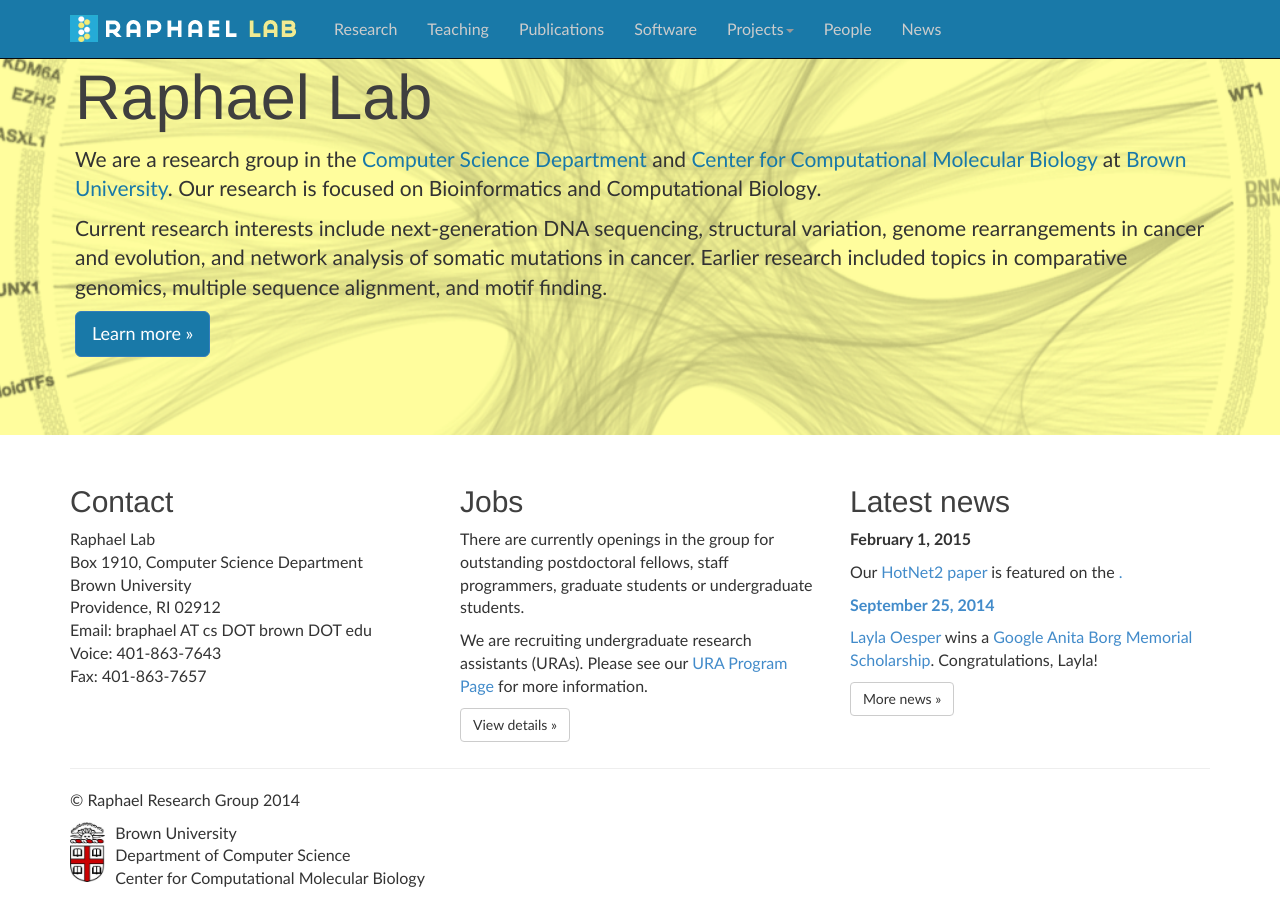
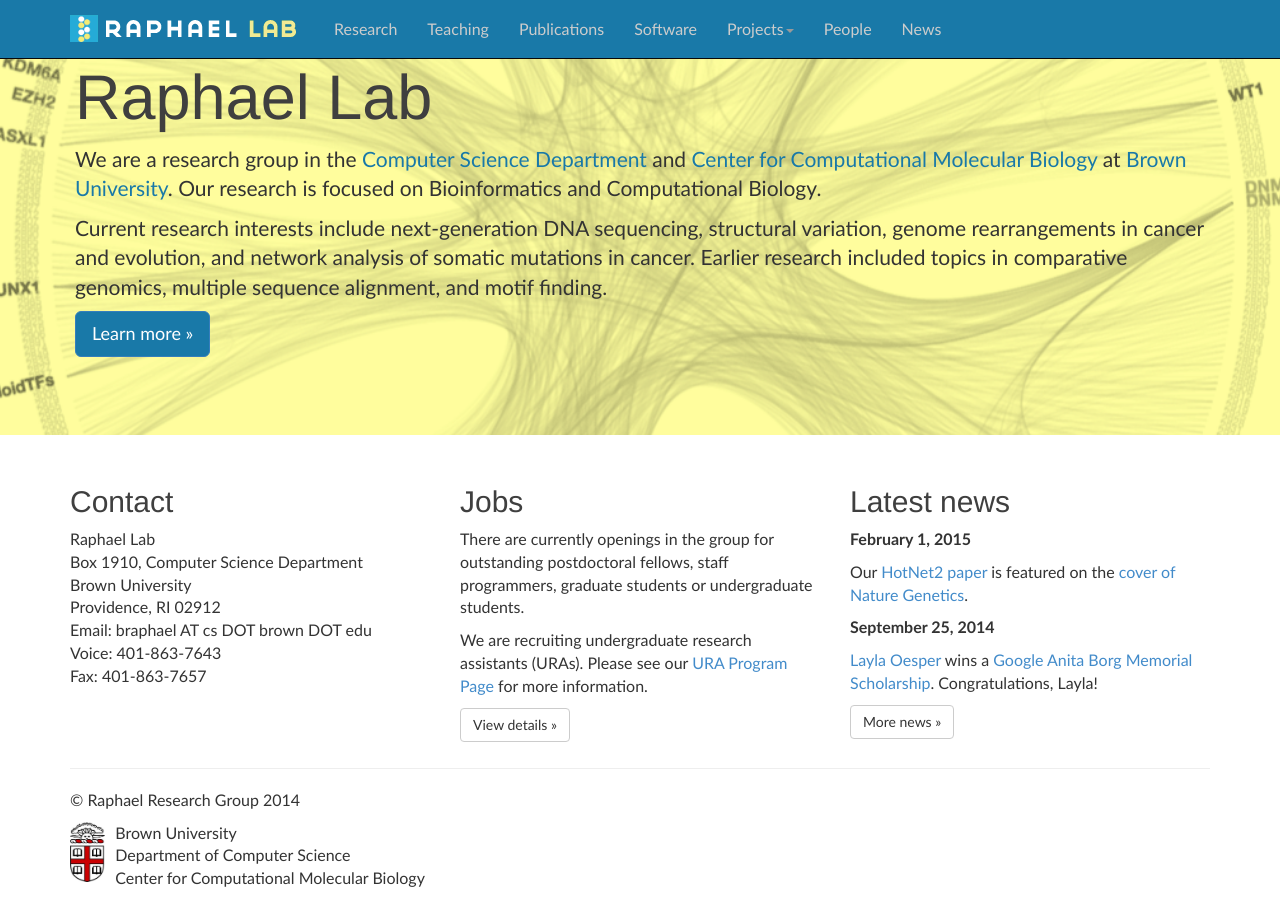
Before and after one commit to raphael-group/raphael-group.github.io, a Jekyll site: the page built from index.html, in a window 1280 px wide and 900 px high, scrolled down 70 px. Built offline with Jekyll 4.4.1, drawn with Linux system fonts in a browser that asks for light colours; nearby versions of some CDN libraries; Markdown is read by kramdown in place of the engine named in the settings; comment, search, counter and statistics services are not loaded.

Commit message:
update news

```diff
--- a/index.html
+++ b/index.html
@@ -39,7 +39,7 @@
     <div class="col-md-4">
         <h2>Latest news</h2>
         <p><b>February 1, 2015</b></p>
-        <p>Our <a href="http://www.nature.com/ng/journal/v47/n2/full/ng.3168.html">HotNet2 paper</a> is featured on the <a href="http://www.nature.com/ng/journal/v47/n2/covers/index.html"cover of Nature Genetics>.</p>
+        <p>Our <a href="http://www.nature.com/ng/journal/v47/n2/full/ng.3168.html">HotNet2 paper</a> is featured on the <a href="http://www.nature.com/ng/journal/v47/n2/covers/index.html">cover of Nature Genetics</a>.</p>
         <p><b>September 25, 2014</b></p>
 	<p>
         <a href="http://cs.brown.edu/people/layla/">Layla Oesper</a> wins a <a href="https://blog.cs.brown.edu/2014/09/25/molly-long-and-layla-oesper-win-google-anita-borg-memorial-scholarship/">Google Anita Borg Memorial Scholarship</a>. Congratulations, Layla!</p>
```
